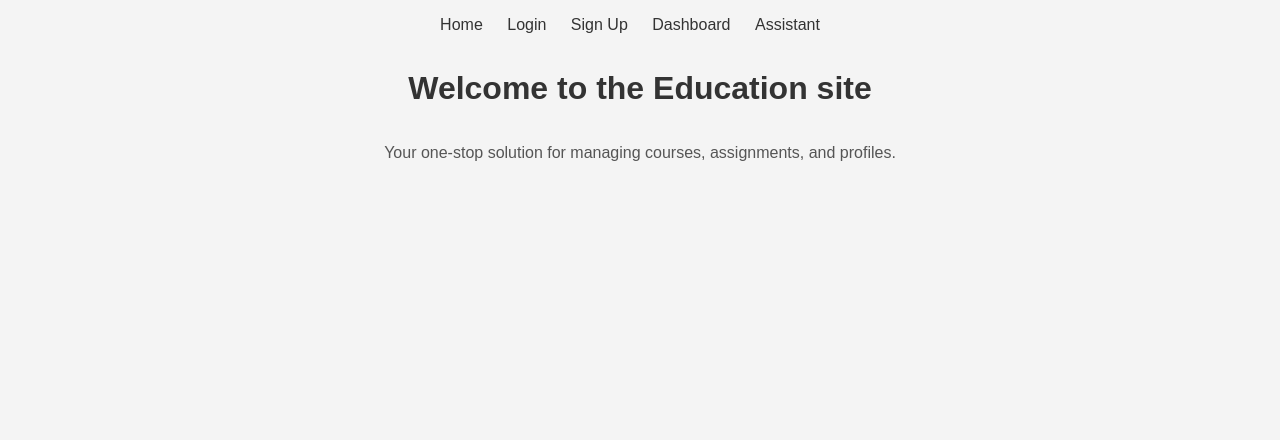
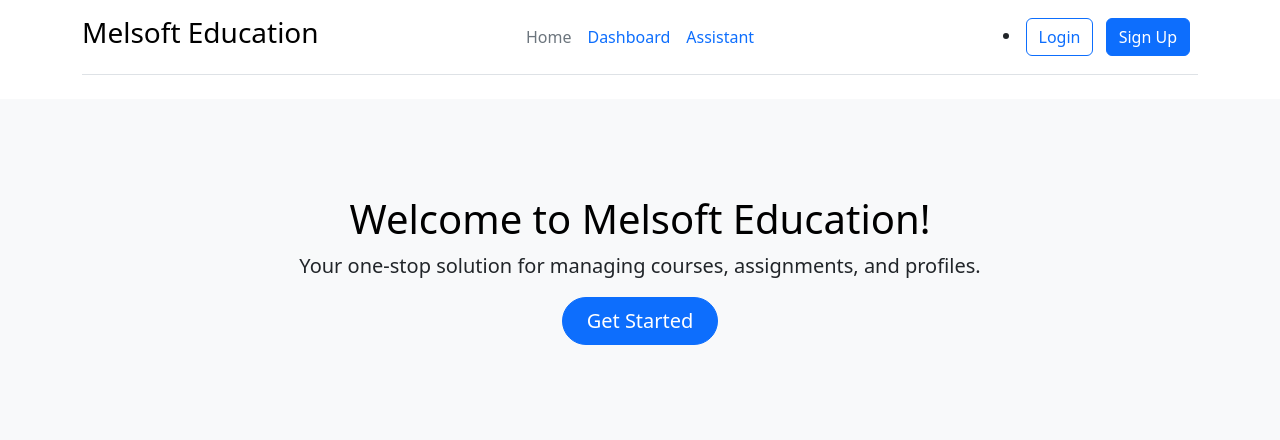
Before and after one commit to rethamomo/Melsoft_edu, a Flask app: page / in a window 1280 px wide. Shown: the top 440 px of the page. Run offline with Flask 3, Linux system fonts and the light colour scheme.

Commit message:
home is okay

```diff
--- a/requirements.txt
+++ b/requirements.txt
@@ -27,9 +27,6 @@
 Jinja2==3.1.4
 jiter==0.5.0
 Kivy==2.3.0
-kivy-deps.angle==0.4.0
-kivy-deps.glew==0.3.1
-kivy-deps.sdl2==0.7.0
 Kivy-Garden==0.1.5
 MarkupSafe==2.1.5
 openai==1.50.0
@@ -41,8 +38,6 @@
 pydantic_core==2.23.4
 Pygments==2.18.0
 pyparsing==3.1.4
-pypiwin32==223
-pywin32==306
 requests==2.32.3
 rsa==4.9
 sniffio==1.3.1
--- a/templates/home.html
+++ b/templates/home.html
@@ -1,23 +1,100 @@
 <!-- templates/home.html -->
 <!DOCTYPE html>
 <html lang="en">
-<head>
-    <meta charset="UTF-8">
-    <meta name="viewport" content="width=device-width, initial-scale=1.0">
+  <head>
+    <meta charset="UTF-8" />
+    <meta name="viewport" content="width=device-width, initial-scale=1.0" />
     <title>Home</title>
-    <link rel="stylesheet" href="{{ url_for('static', filename='style_home.css') }}">
-</head>
-<body>
-    <nav>
+
+    <link
+      rel="stylesheet"
+      href="https://cdn.jsdelivr.net/npm/bootstrap@5.3.2/dist/css/bootstrap.min.css"
+    />
+    <link
+      rel="stylesheet"
+      href="{{ url_for('static', filename='style.css') }}"
+    />
+  </head>
+  <body>
+    <!-- <nav>
         <ul>
             <li><a href="{{ url_for('home') }}">Home</a></li>
-            <li><a href="{{ url_for('login') }}">Login</a></li>
-            <li><a href="{{ url_for('signup') }}">Sign Up</a></li>
             <li><a href="{{ url_for('dashboard') }}">Dashboard</a></li>
             <li><a href="{{ url_for('assistant') }}">Assistant</a></li>
+            <li><a href="{{ url_for('login') }}" class="btn-green">Login</a></li>
+            <li><a href="{{ url_for('signup') }}" class="btn-blue">Sign Up</a></li>
         </ul>
+    </nav> -->
+
+    <nav>
+      <div class="container">
+        <header
+          class="d-flex flex-wrap align-items-center justify-content-center justify-content-md-between py-3 mb-4 border-bottom"
+        >
+          <div class="col-md-3 mb-2 mb-md-0">
+            <a
+              href="/"
+              class="d-inline-flex link-body-emphasis text-decoration-none"
+            >
+              <h3>Melsoft Education</h3>
+            </a>
+          </div>
+
+          <ul
+            class="nav col-12 col-md-auto mb-2 justify-content-center mb-md-0"
+          >
+            <li>
+              <a
+                href="{{ url_for('home') }}"
+                class="nav-link px-2 link-secondary"
+                >Home</a
+              >
+            </li>
+            <li>
+              <a href="{{ url_for('dashboard') }}" class="nav-link px-2"
+                >Dashboard</a
+              >
+            </li>
+            <li>
+              <a href="{{ url_for('assistant') }}" class="nav-link px-2"
+                >Assistant</a
+              >
+            </li>
+          </ul>
+
+          <div class="col-md-3 text-end">
+            <li>
+              <a
+                href="{{ url_for('login') }}"
+                class="btn btn-outline-primary me-2"
+                >Login</a
+              >
+              <a href="{{ url_for('signup') }}" class="btn btn-primary me-2"
+                >Sign Up</a
+              >
+            </li>
+          </div>
+        </header>
+      </div>
     </nav>
-    <h1>Welcome to the Education site</h1>
-    <p>Your one-stop solution for managing courses, assignments, and profiles.</p>
-</body>
+
+    <div class="p-5 text-center bg-body-tertiary">
+      <div class="container py-5">
+        <h1 class="text-body-emphasis">Welcome to Melsoft Education!</h1>
+        <p class="col-lg-8 mx-auto lead">
+          Your one-stop solution for managing courses, assignments, and
+          profiles.
+        </p>
+        <div>
+          <a
+            href=""
+            class="d-inline-flex align-items-center btn btn-primary btn-lg px-4 rounded-pill"
+            type="button"
+          >
+            Get Started
+          </a>
+        </div>
+      </div>
+    </div>
+  </body>
 </html>
```
Also changed, not shown: static/style.css (added).
